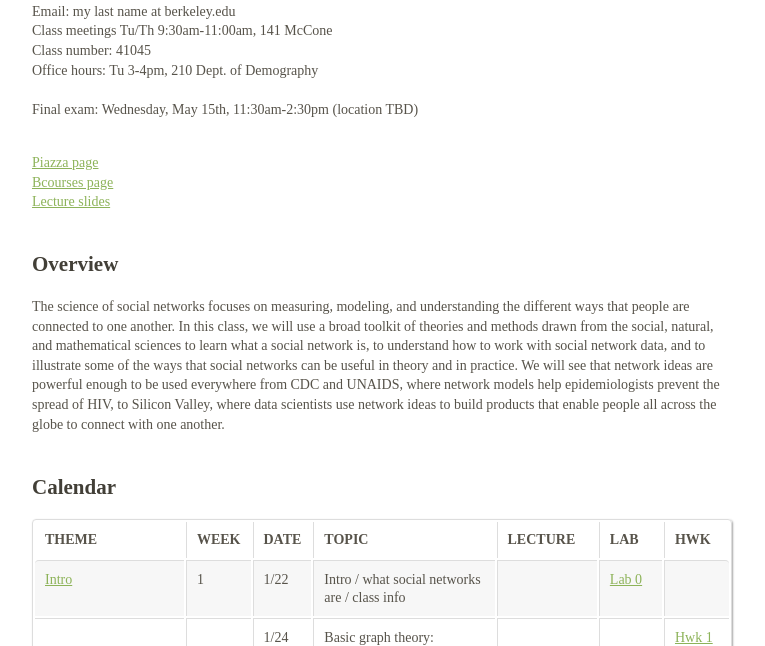
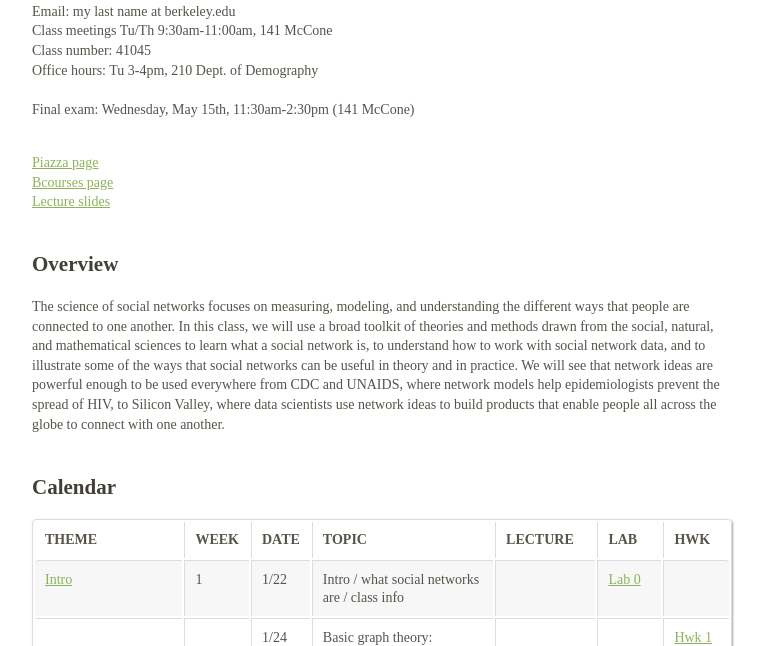
Before and after one commit to dfeehan/dfeehan.github.io, a Jekyll site: the page teaching/2019sp_demog180.html, which Jekyll copies as it is, in a window 1280 px wide and 900 px high. Shown: the part 254-900 px from the top of the window, without its empty margins (258-1023 px from the left). Built offline with Jekyll 4.4.1, drawn with Linux system fonts in a browser that asks for light colours; some of the changed text lies outside the part shown.

Commit message:
updated final exam location;

```diff
--- a/teaching/2019sp_demog180.html
+++ b/teaching/2019sp_demog180.html
@@ -343,7 +343,7 @@ Spring 2019</h1>
 
 <p><strong>NB: this syllabus will change - please check back regularly</strong></p>
 <p><strong>Professor Dennis Feehan</strong><BR> Office: 2232 Piedmont Ave, Room 210<BR> Email: my last name at berkeley.edu<BR> Class meetings Tu/Th 9:30am-11:00am, 141 McCone<BR> Class number: 41045<BR> Office hours: Tu 3-4pm, 210 Dept. of Demography<BR><br />
-Final exam: Wednesday, May 15th, 11:30am-2:30pm (location TBD)</p>
+Final exam: Wednesday, May 15th, 11:30am-2:30pm (141 McCone)</p>
 <p><BR> <!-- [Piazza page](https://piazza.com/class/jcgtusuzymr5f7?cid=6)<BR> --> <a href="https://piazza.com/class/jqo5m28i9p02lm">Piazza page</a><br />
 <a href="https://bcourses.berkeley.edu/courses/1479761">Bcourses page</a><br />
 <a href="https://drive.google.com/open?id=1lQAHAYhKrXBsoNQLPI6-g40G1u2Whlc4">Lecture slides</a></p>
@@ -351,15 +351,15 @@ Final exam: Wednesday, May 15th, 11:30am-2:30pm (location TBD)</p>
 <h2 id="overview">Overview</h2>
 <p>The science of social networks focuses on measuring, modeling, and understanding the different ways that people are connected to one another. In this class, we will use a broad toolkit of theories and methods drawn from the social, natural, and mathematical sciences to learn what a social network is, to understand how to work with social network data, and to illustrate some of the ways that social networks can be useful in theory and in practice. We will see that network ideas are powerful enough to be used everywhere from CDC and UNAIDS, where network models help epidemiologists prevent the spread of HIV, to Silicon Valley, where data scientists use network ideas to build products that enable people all across the globe to connect with one another.</p>
 <h2 id="calendar">Calendar</h2>
-<table style="width:100%;">
+<table>
 <colgroup>
-<col style="width: 25%" />
-<col style="width: 4%" />
-<col style="width: 6%" />
-<col style="width: 31%" />
-<col style="width: 10%" />
-<col style="width: 10%" />
-<col style="width: 10%" />
+<col width="24%" />
+<col width="5%" />
+<col width="7%" />
+<col width="30%" />
+<col width="10%" />
+<col width="10%" />
+<col width="10%" />
 </colgroup>
 <thead>
 <tr class="header">
@@ -737,8 +737,8 @@ Final exam: Wednesday, May 15th, 11:30am-2:30pm (location TBD)</p>
 </ul>
 <p>Reading:</p>
 <ul>
-<li><span class="citation" data-cites="watts_six_2003">Watts (<a href="#ref-watts_six_2003">2003</a>)</span> preface-Ch.1</li>
-<li><span class="citation" data-cites="easley_networks_2010">Easley and Kleinberg (<a href="#ref-easley_networks_2010">2010</a>)</span> Ch.1-Ch.2</li>
+<li><span class="citation">Watts (<a href="#ref-watts_six_2003">2003</a>)</span> preface-Ch.1</li>
+<li><span class="citation">Easley and Kleinberg (<a href="#ref-easley_networks_2010">2010</a>)</span> Ch.1-Ch.2</li>
 </ul>
 <h4 id="sec:hwk1">Homework 1</h4>
 <ul>
@@ -751,7 +751,7 @@ Final exam: Wednesday, May 15th, 11:30am-2:30pm (location TBD)</p>
 <ul>
 <li>Personal networks; social connectedness and social isolation in America; survey data collection</li>
 <li>Sampling variation and the bootstrap; null models and a permutation test</li>
-<li>Patterns of homophily in Berkeley students’ personal networks</li>
+<li>Patterns of homophily in Berkeley students' personal networks</li>
 <li><a href="http://datahub.berkeley.edu/user-redirect/interact?account=dfeehan&amp;repo=demog180-sp2019&amp;branch=master&amp;path=lecture/01%20-%20personal%20networks/01_ucb_personal_networks.ipynb">Lecture demo: Personal networks of Berkeley students</a></li>
 </ul>
 <p>Other resources:</p>
@@ -762,7 +762,7 @@ Final exam: Wednesday, May 15th, 11:30am-2:30pm (location TBD)</p>
 <p>Reading:</p>
 <!--* TODO NEWSPAPER-->
 <ul>
-<li><span class="citation" data-cites="easley_networks_2010">Easley and Kleinberg (<a href="#ref-easley_networks_2010">2010</a>)</span> Ch.2 (Graphs)</li>
+<li><span class="citation">Easley and Kleinberg (<a href="#ref-easley_networks_2010">2010</a>)</span> Ch.2 (Graphs)</li>
 </ul>
 <h3 id="sec:complete">Working with complete network data</h3>
 <p>Lectures:</p>
@@ -783,7 +783,7 @@ Final exam: Wednesday, May 15th, 11:30am-2:30pm (location TBD)</p>
 </ul>
 <p>Readings:</p>
 <ul>
-<li><span class="citation" data-cites="watts_six_2003">Watts (<a href="#ref-watts_six_2003">2003</a>)</span> Ch. 2</li>
+<li><span class="citation">Watts (<a href="#ref-watts_six_2003">2003</a>)</span> Ch. 2</li>
 </ul>
 <h3 id="sec:homophily">Tie strength and homophily</h3>
 <p>Lectures:</p>
@@ -800,9 +800,9 @@ Final exam: Wednesday, May 15th, 11:30am-2:30pm (location TBD)</p>
 <p>Reading:</p>
 <!--* TODO NEWSPAPER-->
 <ul>
-<li><span class="citation" data-cites="easley_networks_2010">Easley and Kleinberg (<a href="#ref-easley_networks_2010">2010</a>)</span> Ch. 3.1-3.3 (Tie strength)</li>
-<li><span class="citation" data-cites="easley_networks_2010">Easley and Kleinberg (<a href="#ref-easley_networks_2010">2010</a>)</span> Ch. 3.5 (Social capital)</li>
-<li><span class="citation" data-cites="easley_networks_2010">Easley and Kleinberg (<a href="#ref-easley_networks_2010">2010</a>)</span> Ch.4.1-4.2 (Homophily)</li>
+<li><span class="citation">Easley and Kleinberg (<a href="#ref-easley_networks_2010">2010</a>)</span> Ch. 3.1-3.3 (Tie strength)</li>
+<li><span class="citation">Easley and Kleinberg (<a href="#ref-easley_networks_2010">2010</a>)</span> Ch. 3.5 (Social capital)</li>
+<li><span class="citation">Easley and Kleinberg (<a href="#ref-easley_networks_2010">2010</a>)</span> Ch.4.1-4.2 (Homophily)</li>
 </ul>
 <h3 id="sec:balance">Balance theory</h3>
 <p>Lectures:</p>
@@ -812,7 +812,7 @@ Final exam: Wednesday, May 15th, 11:30am-2:30pm (location TBD)</p>
 </ul>
 <p>Reading:</p>
 <ul>
-<li><span class="citation" data-cites="easley_networks_2010">Easley and Kleinberg (<a href="#ref-easley_networks_2010">2010</a>)</span> Ch.5.1-5.2 (Positive and negative relationships)</li>
+<li><span class="citation">Easley and Kleinberg (<a href="#ref-easley_networks_2010">2010</a>)</span> Ch.5.1-5.2 (Positive and negative relationships)</li>
 </ul>
 <h3 id="sec:affiliation">Affiliation networks</h3>
 <p>Lectures:</p>
@@ -821,7 +821,7 @@ Final exam: Wednesday, May 15th, 11:30am-2:30pm (location TBD)</p>
 </ul>
 <p>Readings:</p>
 <ul>
-<li><span class="citation" data-cites="easley_networks_2010">Easley and Kleinberg (<a href="#ref-easley_networks_2010">2010</a>)</span> Ch.4.3-4.4 (Affiliation networks)</li>
+<li><span class="citation">Easley and Kleinberg (<a href="#ref-easley_networks_2010">2010</a>)</span> Ch.4.3-4.4 (Affiliation networks)</li>
 </ul>
 <h3 id="sec:smallworlds">Small worlds</h3>
 <p>Lectures:</p>
@@ -830,8 +830,8 @@ Final exam: Wednesday, May 15th, 11:30am-2:30pm (location TBD)</p>
 </ul>
 <p>Readings:</p>
 <ul>
-<li><span class="citation" data-cites="watts_six_2003">Watts (<a href="#ref-watts_six_2003">2003</a>)</span> Ch. 3-4</li>
-<li><span class="citation" data-cites="easley_networks_2010">Easley and Kleinberg (<a href="#ref-easley_networks_2010">2010</a>)</span> Ch. 20.1-20.2 (Small worlds)</li>
+<li><span class="citation">Watts (<a href="#ref-watts_six_2003">2003</a>)</span> Ch. 3-4</li>
+<li><span class="citation">Easley and Kleinberg (<a href="#ref-easley_networks_2010">2010</a>)</span> Ch. 20.1-20.2 (Small worlds)</li>
 </ul>
 <h3 id="sec:midterm">Catch-up, review, and midterm</h3>
 <p>Lectures:</p>
@@ -847,20 +847,20 @@ Final exam: Wednesday, May 15th, 11:30am-2:30pm (location TBD)</p>
 </ul>
 <p>Readings:</p>
 <ul>
-<li><span class="citation" data-cites="watts_six_2003">Watts (<a href="#ref-watts_six_2003">2003</a>)</span> Ch. 4-5</li>
-<li><span class="citation" data-cites="easley_networks_2010">Easley and Kleinberg (<a href="#ref-easley_networks_2010">2010</a>)</span> Ch. 20.3-20.5 (Search in small worlds)</li>
-<li><span class="citation" data-cites="easley_networks_2010">Easley and Kleinberg (<a href="#ref-easley_networks_2010">2010</a>)</span> Ch. 18.1-18.5 (Scale-free networks)</li>
+<li><span class="citation">Watts (<a href="#ref-watts_six_2003">2003</a>)</span> Ch. 4-5</li>
+<li><span class="citation">Easley and Kleinberg (<a href="#ref-easley_networks_2010">2010</a>)</span> Ch. 20.3-20.5 (Search in small worlds)</li>
+<li><span class="citation">Easley and Kleinberg (<a href="#ref-easley_networks_2010">2010</a>)</span> Ch. 18.1-18.5 (Scale-free networks)</li>
 </ul>
 <h3 id="sec:simplecontagion">Simple contagion</h3>
 <p>Lectures:</p>
 <ul>
 <li>SIR model, types of centrality</li>
-<li><span class="citation" data-cites="easley_networks_2010">Easley and Kleinberg (<a href="#ref-easley_networks_2010">2010</a>)</span> Ch. 14.1-14.3 (The SIR epidemic model)</li>
+<li><span class="citation">Easley and Kleinberg (<a href="#ref-easley_networks_2010">2010</a>)</span> Ch. 14.1-14.3 (The SIR epidemic model)</li>
 <li>Why your friends have more friends than you do; network structure and disease; measuring contact networks</li>
 </ul>
 <p>Reading:</p>
 <ul>
-<li><span class="citation" data-cites="watts_six_2003">Watts (<a href="#ref-watts_six_2003">2003</a>)</span> Ch.6</li>
+<li><span class="citation">Watts (<a href="#ref-watts_six_2003">2003</a>)</span> Ch.6</li>
 <li>Notebook: Centrality and the SIR model on ER random networks (to be posted)</li>
 </ul>
 <h3 id="spring-break">Spring break</h3>
@@ -872,8 +872,8 @@ Final exam: Wednesday, May 15th, 11:30am-2:30pm (location TBD)</p>
 <h3 id="sec:concurrency">Concurrency in sexual networks</h3>
 <ul>
 <li>Sexual networks, concurrency, and HIV</li>
-<li><span class="citation" data-cites="epstein_invisible_2008">Epstein (<a href="#ref-epstein_invisible_2008">2008</a>)</span> Ch.2-4</li>
-<li><span class="citation" data-cites="lurie_concurrent_2010">Lurie and Rosenthal (<a href="#ref-lurie_concurrent_2010">2010</a>)</span></li>
+<li><span class="citation">Epstein (<a href="#ref-epstein_invisible_2008">2008</a>)</span> Ch.2-4</li>
+<li><span class="citation">Lurie and Rosenthal (<a href="#ref-lurie_concurrent_2010">2010</a>)</span></li>
 <li>NOTE: if you are interested in reading more of the debate over concurrency, <a href="https://link.springer.com/journal/10461/14/1/page/1">this issue</a> of the journal that Lurie and Rosenthal published in has papers on both sides. (These additional papers are not required reading.)</li>
 </ul>
 <h3 id="sec:cooperation">Cooperation</h3>
@@ -884,8 +884,8 @@ Final exam: Wednesday, May 15th, 11:30am-2:30pm (location TBD)</p>
 </ul>
 <p>Reading:</p>
 <ul>
-<li><span class="citation" data-cites="easley_networks_2010">Easley and Kleinberg (<a href="#ref-easley_networks_2010">2010</a>)</span> Ch. 6.1-6.2</li>
-<li><span class="citation" data-cites="axelrod_evolution_1984">Axelrod (<a href="#ref-axelrod_evolution_1984">1984</a>)</span> Ch. 1 (on bCourses) <!--* TODO NEWSPAPER/JOURNAL--></li>
+<li><span class="citation">Easley and Kleinberg (<a href="#ref-easley_networks_2010">2010</a>)</span> Ch. 6.1-6.2</li>
+<li><span class="citation">Axelrod (<a href="#ref-axelrod_evolution_1984">1984</a>)</span> Ch. 1 (on bCourses) <!--* TODO NEWSPAPER/JOURNAL--></li>
 </ul>
 <h3 id="sec:socialinfluence">Social influence</h3>
 <p>Lectures:</p>
@@ -895,8 +895,8 @@ Final exam: Wednesday, May 15th, 11:30am-2:30pm (location TBD)</p>
 </ul>
 <p>Reading:</p>
 <ul>
-<li><span class="citation" data-cites="easley_networks_2010">Easley and Kleinberg (<a href="#ref-easley_networks_2010">2010</a>)</span> Ch. 16.1-16.2; 16.7</li>
-<li><span class="citation" data-cites="watts_six_2003">Watts (<a href="#ref-watts_six_2003">2003</a>)</span> Ch. 7</li>
+<li><span class="citation">Easley and Kleinberg (<a href="#ref-easley_networks_2010">2010</a>)</span> Ch. 16.1-16.2; 16.7</li>
+<li><span class="citation">Watts (<a href="#ref-watts_six_2003">2003</a>)</span> Ch. 7</li>
 </ul>
 <h3 id="sec:complexcontagion">Complex contagion</h3>
 <p>Lectures:</p>
@@ -907,8 +907,8 @@ Final exam: Wednesday, May 15th, 11:30am-2:30pm (location TBD)</p>
 </ul>
 <p>Reading:</p>
 <ul>
-<li><span class="citation" data-cites="watts_six_2003">Watts (<a href="#ref-watts_six_2003">2003</a>)</span> Ch. 8</li>
-<li><span class="citation" data-cites="easley_networks_2010">Easley and Kleinberg (<a href="#ref-easley_networks_2010">2010</a>)</span> Ch. 19.1-19.6 <!--* TODO NEWSPAPER/JOURNAL--></li>
+<li><span class="citation">Watts (<a href="#ref-watts_six_2003">2003</a>)</span> Ch. 8</li>
+<li><span class="citation">Easley and Kleinberg (<a href="#ref-easley_networks_2010">2010</a>)</span> Ch. 19.1-19.6 <!--* TODO NEWSPAPER/JOURNAL--></li>
 </ul>
 <h4 id="sec:hwk5">Homework 5</h4>
 <ul>
@@ -969,7 +969,7 @@ Final exam: Wednesday, May 15th, 11:30am-2:30pm (location TBD)</p>
 <p>Axelrod, R. M. (1984). <em>The evolution of cooperation</em>. New York : Basic Books, c1984.</p>
 </div>
 <div id="ref-easley_networks_2010">
-<p>Easley, D., &amp; Kleinberg, J. (2010). <em>Networks, crowds, and markets: Reasoning about a highly connected world</em>. Cambridge University Press. <a href="https://www.cs.cornell.edu/home/kleinber/networks-book/">https://www.cs.cornell.edu/home/kleinber/networks-book/</a></p>
+<p>Easley, D., &amp; Kleinberg, J. (2010). <em>Networks, crowds, and markets: Reasoning about a highly connected world</em>. Cambridge University Press. <a href="https://www.cs.cornell.edu/home/kleinber/networks-book/" class="uri">https://www.cs.cornell.edu/home/kleinber/networks-book/</a></p>
 </div>
 <div id="ref-epstein_invisible_2008">
 <p>Epstein, H. (2008). <em>The invisible cure: Why we are losing the fight against AIDS in Africa</em>. Macmillan.</p>
```
